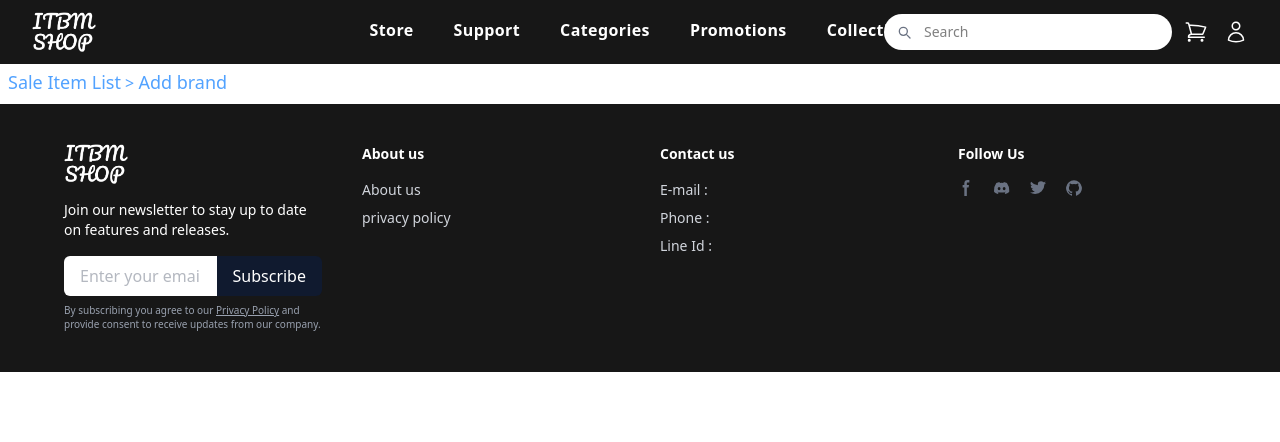
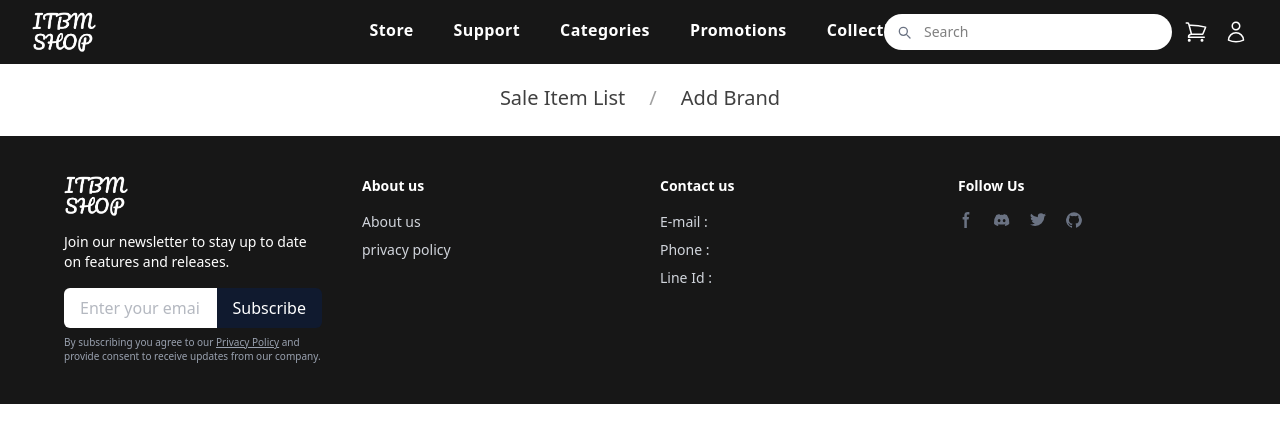
Before and after one commit to isola513i/INTEGRATED-PROJECT01, a Vue app in the folder frontend/: page /ssi4/brands in a window 1280 px wide. Shown: the top 442 px of the page. Built offline with nearby package versions, Linux system fonts and the light colour scheme; no server answers.

Commit message:
031 - Update fix UI

```diff
--- a/frontend/src/components/Home/HeroBanner.vue
+++ b/frontend/src/components/Home/HeroBanner.vue
@@ -20,17 +20,17 @@
 			<div class="flex gap-3">
 				<router-link
 					to="/sale-items"
-          class="bg-[#0071E3] text-white px-8 py-3 rounded-full font-semibold transition-colors duration-300 hover:bg-[#339DFF] animate__animated animate__fadeInUp Itbms-shopnow"
+					class="bg-[#0071E3] text-white px-8 py-3 rounded-full font-semibold transition-colors duration-300 hover:bg-[#339DFF] animate__animated animate__fadeInUp itbms-shopnow"
 					style="animation-delay: 0.6s"
 				>
-          Shop Now
+					Item Gallery
 				</router-link>
 				<router-link
 					to="/sale-items/list"
-          class="bg-[#0071E3] text-white px-13 py-3 rounded-full font-semibold transition-colors duration-300 hover:bg-[#339DFF] animate__animated animate__fadeInUp Itbms-shopnow"
+					class="bg-[#0071E3] text-white px-8 py-3 rounded-full font-semibold transition-colors duration-300 hover:bg-[#339DFF] animate__animated animate__fadeInUp itbms-shopnow"
 					style="animation-delay: 0.6s"
 				>
-          Seller
+					Item List
 				</router-link>
 			</div>
 		</div>
--- a/frontend/src/components/Pagination/Pagination.vue
+++ b/frontend/src/components/Pagination/Pagination.vue
@@ -10,7 +10,7 @@ const props = defineProps({
 // Emit
 const emit = defineEmits(["update:page"]);
 
-const pageGroupStart = ref(0)
+const pageGroupStart = ref(0);
 
 // คำนวณกลุ่มของหน้า
 
@@ -23,70 +23,79 @@ const goToPage = (page) => {
 	} else if (page >= pageGroupStart.value + 10) {
 		pageGroupStart.value = Math.max(0, page - 9);
 	}
-}
+};
 const goFirst = () => {
 	emit("update:page", 0);
 	pageGroupStart.value = 0;
 };
 
-
 // ถ้า currentPage เปลี่ยนจาก parent (เช่น เปลี่ยน filter) ให้ sync กลุ่ม
 watch(
 	() => props.currentPage,
 	(val) => {
-    if (val < pageGroupStart.value || val >=  pageGroupStart.value + 10) {
+		if (val < pageGroupStart.value || val >= pageGroupStart.value + 10) {
 			pageGroupStart.value = Math.max(1, val - 4);
 		}
-  },
+	}
 );
 const visiblePages = computed(() => {
 	const start = pageGroupStart.value;
 	const end = Math.min(start + 9, props.totalPages - 1);
 	return Array.from({ length: end - start + 1 }, (_, i) => start + i);
 });
-
 </script>
 <template>
-  <div v-show="totalPages !== 1" class="mt-6 flex flex-wrap justify-center items-center gap-2 text-sm">
+	<div
+		v-show="totalPages !== 1"
+		class="mt-6 flex flex-wrap justify-center items-center gap-2 text-sm sm:text-xs md:text-sm"
+	>
+		<!-- First (hidden on mobile) -->
 		<button
 			@click="goFirst()"
 			:disabled="currentPage === 0"
-      class="itbms-page-first px-3 py-1.5 rounded-full border text-gray-700 bg-white hover:bg-gray-100 disabled:opacity-50 disabled:cursor-not-allowed"
+			class="hidden sm:inline-block itbms-page-first px-3 py-1.5 md:px-3 md:py-1.5 rounded-full border text-gray-700 bg-white hover:bg-gray-100 disabled:opacity-50 disabled:cursor-not-allowed cursor-pointer"
 		>
 			« First
 		</button>
 
+		<!-- Prev -->
 		<button
-      @click="goToPage(currentPage-1)"
+			@click="goToPage(currentPage - 1)"
 			:disabled="currentPage === 0"
-      class="itbms-page-prev px-3 py-1.5 rounded-full border text-gray-700 bg-white hover:bg-gray-100 disabled:opacity-50 disabled:cursor-not-allowed"
+			class="itbms-page-prev px-2 py-1 sm:px-3 sm:py-1.5 rounded-full border text-gray-700 bg-white hover:bg-gray-100 disabled:opacity-50 disabled:cursor-not-allowed cursor-pointer"
 		>
 			‹ Prev
 		</button>
 
+		<!-- Page Numbers -->
 		<button
 			v-for="page in visiblePages"
 			:key="page"
-      @click="goToPage(page )"
+			@click="goToPage(page)"
 			:class="[
-        `itbms-page-${page} px-3 py-1.5 rounded-full border`,
-        page  === currentPage ? 'bg-blue-600 text-white font-bold' : 'bg-white text-gray-700 hover:bg-gray-100',
+				`itbms-page-${page} px-2 py-1 sm:px-3 sm:py-1.5 rounded-full border cursor-pointer`,
+				page === currentPage
+					? 'bg-[#171717] text-white font-bold'
+					: 'bg-white text-gray-700 hover:bg-gray-100',
 			]"
 		>
-      {{ page +1 }}
+			{{ page + 1 }}
 		</button>
+
+		<!-- Next -->
 		<button
 			@click="goToPage(currentPage + 1)"
 			:disabled="currentPage + 1 === totalPages"
-      class="itbms-page-next px-3 py-1.5 rounded-full border text-gray-700 bg-white hover:bg-gray-100 disabled:opacity-50 disabled:cursor-not-allowed"
+			class="itbms-page-next px-2 py-1 sm:px-3 sm:py-1.5 rounded-full border text-gray-700 bg-white hover:bg-gray-100 disabled:opacity-50 disabled:cursor-not-allowed cursor-pointer"
 		>
 			Next ›
 		</button>
 
+		<!-- Last (hidden on mobile) -->
 		<button
-      @click="goToPage(totalPages-1)"
-      :disabled="currentPage +1 === totalPages"
-      class="itbms-page-last px-3 py-1.5 rounded-full border text-gray-700 bg-white hover:bg-gray-100 disabled:opacity-50 disabled:cursor-not-allowed"
+			@click="goToPage(totalPages - 1)"
+			:disabled="currentPage + 1 === totalPages"
+			class="hidden sm:inline-block itbms-page-last px-3 py-1.5 md:px-3 md:py-1.5 rounded-full border text-gray-700 bg-white hover:bg-gray-100 disabled:opacity-50 disabled:cursor-not-allowed cursor-pointer"
 		>
 			Last »
 		</button>
--- a/frontend/src/components/filter/FilterBrands.vue
+++ b/frontend/src/components/filter/FilterBrands.vue
@@ -136,7 +136,7 @@ function clearAll() {
 			<!-- Clear -->
 			<button
 				@click="clearAll"
-				class="itbms-brand-filter-clear bg-gray-200 hover:bg-gray-300 text-gray-800 px-4 h-[42px] text-sm font-medium cursor-pointer"
+				class="itbms-brand-filter-clear block text-center px-6 py-2 bg-[#171717] text-white rounded hover:bg-white hover:text-black hover:border hover:border-black transition-all duration-300 text-sm font-semibold cursor-pointer"
 			>
 				Clear
 			</button>
--- a/frontend/src/views/ิbrand/ManageBrandView.vue
+++ b/frontend/src/views/ิbrand/ManageBrandView.vue
@@ -22,26 +22,31 @@ if (flash.message === `Please add correct brand's name`) flash.message = "";
 </script>
 
 <template>
-  <div class="p-2">
-    <div>
+	<div class="max-w-5xl mx-auto px-6 py-6">
+		<div
+			class="flex items-center justify-center space-x-6 text-xl font-medium text-neutral-700"
+		>
 			<button
 				@click="router.back()"
-        class="itbms-items-list text-blue-400 hover:text-blue-200 text-lg"
+				class="itbms-items-list transition-colors hover:text-blue-600 hover:underline underline-offset-4 cursor-pointer"
 			>
 				Sale Item List
 			</button>
-      <span class="text-blue-400"> > </span>
+
+			<span class="text-neutral-400">/</span>
+
 			<button
 				@click="router.push({ path: 'brands/add' })"
-        class="itbms-add-button text-blue-400 hover:text-blue-200 text-lg"
+				class="itbms-add-button transition-colors hover:text-blue-600 hover:underline underline-offset-4 cursor-pointer"
 			>
-        Add brand
+				Add Brand
 			</button>
 		</div>
-    <div v-if="flash.message" :class="flash.style">
+
+		<div v-if="flash.message" :class="flash.style" class="text-center mt-6">
 			{{ flash.message }}
 		</div>
-    <BrandList v-if="brands.length !== 0" :items="brands" />
+		<BrandList v-if="brands.length !== 0" :items="brands" class="mt-8" />
 	</div>
 </template>
 
```
Lines whose indentation alone changed are shown as unchanged.
